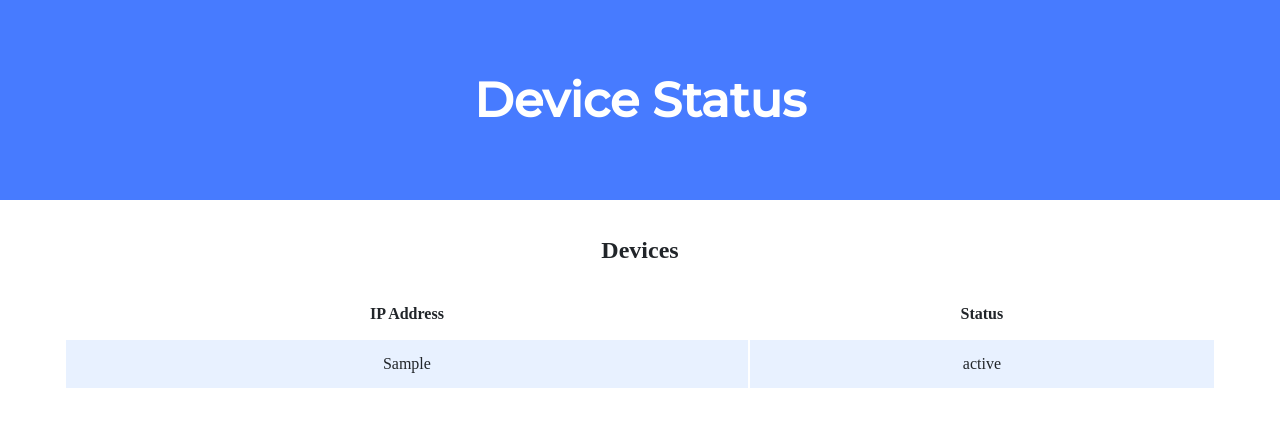
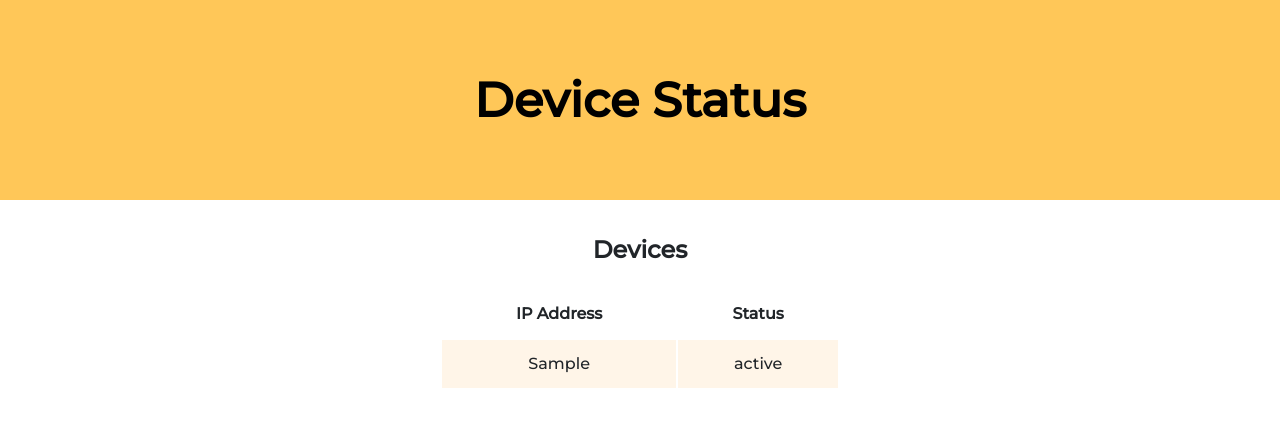
Before and after one commit to Azwa32/IP-System-Monitor, a Flask app: template Web Client/templates/index.html in a window 1280 px wide. Shown: the top 427 px of the page. Run offline with Flask 2, Linux system fonts and the light colour scheme; the template is opened without the code that fills it: most values are stand-ins (such as "Sample title", 1, 10 or a date in 2020).

Commit message:
Update styles.css

```diff
--- a/Web Client/static/styles.css
+++ b/Web Client/static/styles.css
@@ -9,17 +9,18 @@ body {
 }
 
 .container {
+    font-family: 'Montserrat', sans-serif;
     margin-left: auto;
     margin-right: auto;
     padding-left: 15px;
     padding-right: 15px;
     text-align: center;
-    width: 90%;
+    max-width: 400px;
 }
 
 .header {
-    background-color: #477bff;
-    color: #fff;
+    background-color: #ffc758;
+    color: rgb(0, 0, 0);
     margin-bottom: 2rem;
     padding: 2rem 1rem;
     text-align: center;
@@ -78,5 +79,5 @@ table td {
 }
 
 tbody tr:nth-of-type(odd) {
-    background-color: rgb(179, 208, 255, 0.3)
+    background-color: rgba(255, 221, 179, 0.3)
 }
```
